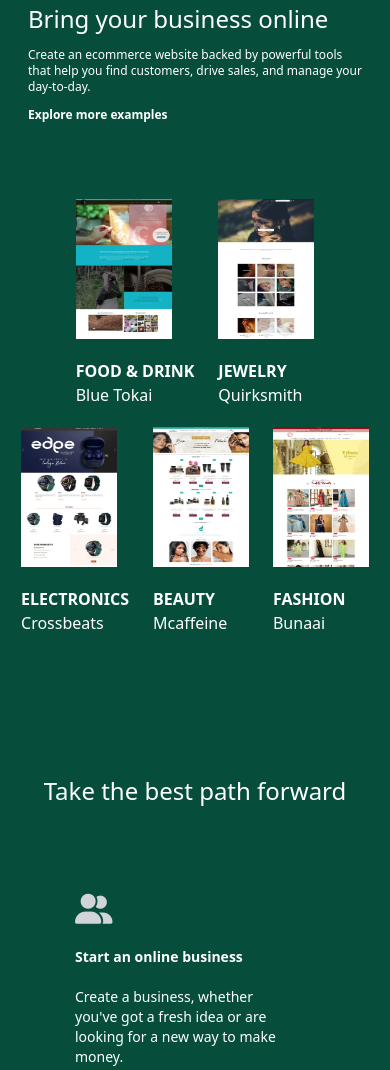
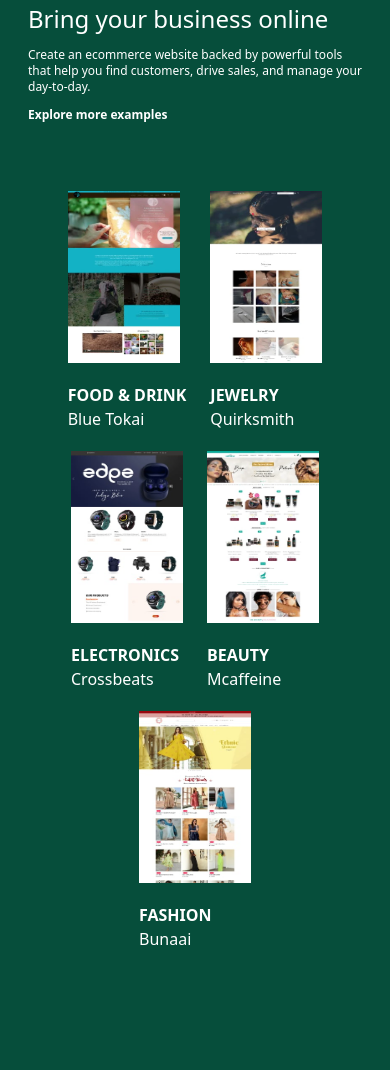
Before and after one commit to SakshiRai255/Shopify-Clone, a plain HTML site: page index.html in a window 390 px wide. Shown: the part 1019-2089 px from the top of the page. Drawn offline with nearby package versions, Linux system fonts and the light colour scheme.

Commit message:
updated html file

```diff
--- a/index.html
+++ b/index.html
@@ -128,29 +128,29 @@
             <h3 class="text-white lg:text-lg md:text-sm sm:text-xs font-bold pt-3">Explore more examples </h3>
         </div>
 
-        <div class="flex flex-wrap sm:justify-center mx-auto max-w-6xl py-14">
+        <div class="flex flex-wrap sm:justify-center mx-auto max-w-6xl py-12">
             <div class="mx-3 max-w-sm pt-5">
-                <img src="img/home-example-small.webp" class="lg:h-80 lg:w-48 md:h-80 md:w-48 sm:h-40 sm:w-24 pb-5">
+                <img src="img/home-example-small.webp" class="lg:h-80 lg:w-48 md:h-80 md:w-48 sm:h-48 sm:w-28 pb-5">
                 <a class="text-white font-bold" href="#">FOOD & DRINK</a>
                 <h3 class="text-white">Blue Tokai</h3>
             </div>
             <div class="mx-3 max-w-sm pt-5">
-                <img src="img/home-example2-small.webp" class="lg:h-80 lg:w-48 md:h-80 md:w-48 sm:h-40 sm:w-24 pb-5">
+                <img src="img/home-example2-small.webp" class="lg:h-80 lg:w-48 md:h-80 md:w-48 sm:h-48 sm:w-28 pb-5">
                 <a class="text-white font-bold" href="#">JEWELRY</a>
                 <h3 class="text-white">Quirksmith</h3>
             </div>
             <div class="mx-3 max-w-sm pt-5">
-                <img src="img/home-example3-small.jpg" class="lg:h-80 lg:w-48 md:h-80 md:w-48 sm:h-40 sm:w-24 pb-5">
+                <img src="img/home-example3-small.jpg" class="lg:h-80 lg:w-48 md:h-80 md:w-48 sm:h-48 sm:w-28 pb-5">
                 <a class="text-white font-bold" href="#">ELECTRONICS</a>
                 <h3 class="text-white">Crossbeats</h3>
             </div>
             <div class="mx-3 max-w-sm pt-5">
-                <img src="img/home-example4-small.webp" class="lg:h-80 lg:w-48 md:h-80 md:w-48 sm:h-40 sm:w-24 pb-5">
+                <img src="img/home-example4-small.webp" class="lg:h-80 lg:w-48 md:h-80 md:w-48 sm:h-48 sm:w-28 pb-5">
                 <a class="text-white font-bold" href="#">BEAUTY</a>
                 <h3 class="text-white">Mcaffeine</h3>
             </div>
             <div class="mx-3 max-w-sm pt-5">
-                <img src="img/home-example6-small.jpg" class="lg:h-80 lg:w-48 md:h-80 md:w-48 sm:h-40 sm:w-24 pb-5">
+                <img src="img/home-example6-small.jpg" class="lg:h-80 lg:w-48 md:h-80 md:w-48 sm:h-48 sm:w-28 pb-5">
                 <a class="text-white font-bold" href="#">FASHION</a>
                 <h3 class="text-white">Bunaai</h3>
             </div>
@@ -199,9 +199,9 @@
     </section>
 
     <section class="">
-        <div class="text-center max-w-6xl mx-auto pt-24 px-4">
+        <div class="text-center max-w-xl mx-auto pt-24 px-4">
             <h1 class="text-black lg:text-4xl sm:text-3xl">With you wherever you're going</h1>
-            <p class="text-gray-600 text-center text-lg pt-5">One platform with all the ecommerce and point of sale features <br>
+            <p class="text-gray-600 text-center text-lg pt-5">One platform with all the ecommerce and point of sale features
                 you need to start, run, and grow your business.</p>
         </div>
         <div class="flex flex-wrap justify-around mx-auto mt-36">
```
